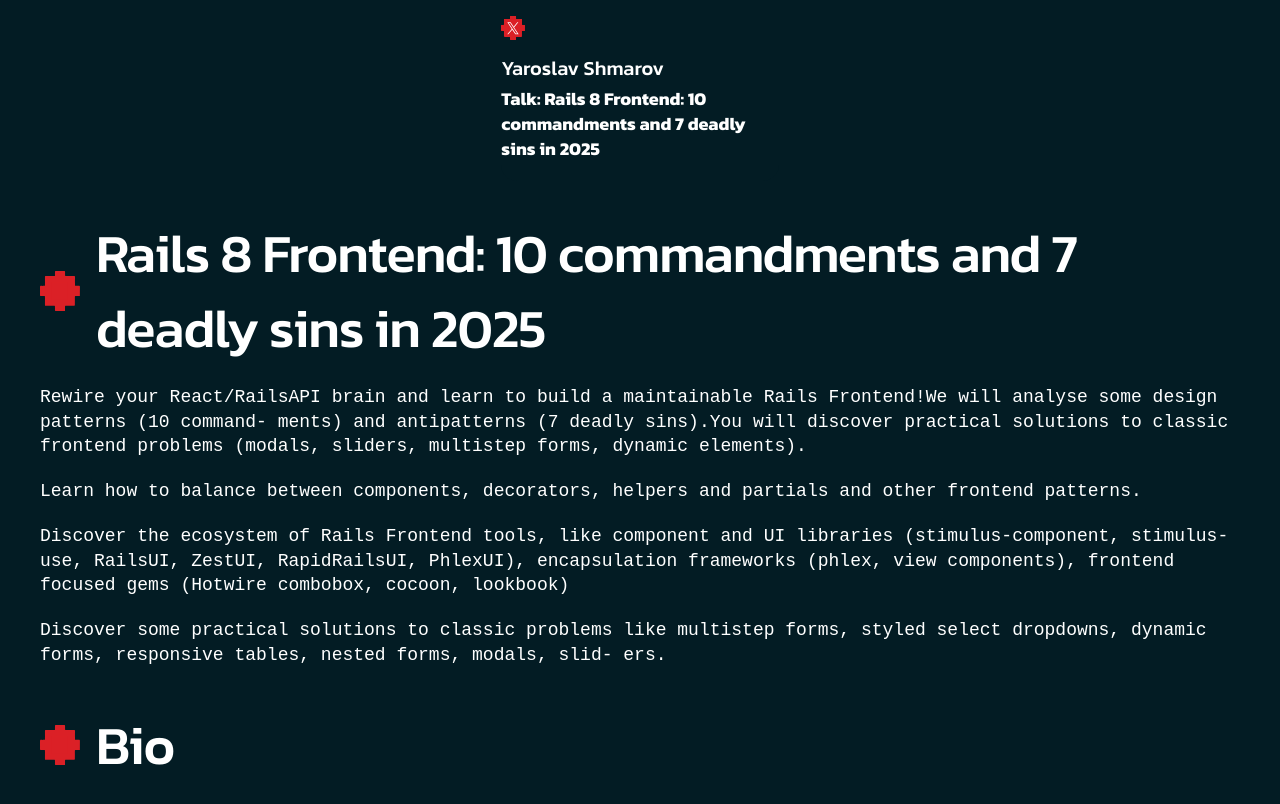
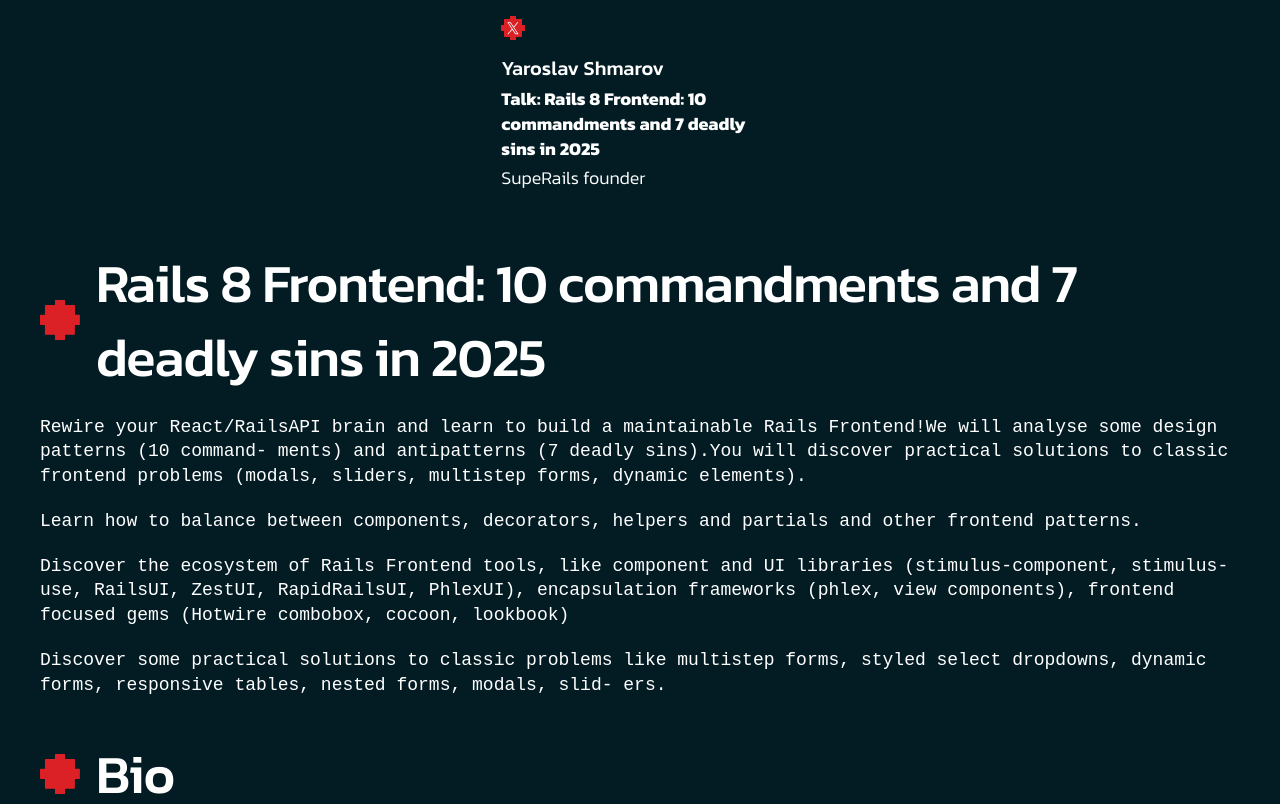
Before and after one commit to euruko/2024.euruko.org, a Jekyll site: the page built from speakers/yaroslav_shmarov.html, in a window 1280 px wide and 900 px high, scrolled down 401 px, cut to the strip 96-900 px from the top of the window. Built offline with Jekyll 4.4.1, drawn with Linux system fonts in a browser that asks for light colours; comment, search, counter and statistics services are not loaded.

Commit message:
yaroslav title

```diff
--- a/all_speakers.html
+++ b/all_speakers.html
@@ -668,6 +668,7 @@
               </ul>
               <h4 class="card__name">Yaroslav Shmarov</h4>
               <p class="card__note text--bold">Talk: Rails 8 Frontend: 10 commandments and 7 deadly sins in 2025</p>
+              <p class="card__note">SupeRails founder</p>
             </div>
           </div>
         </div>
--- a/speakers/yaroslav_shmarov.html
+++ b/speakers/yaroslav_shmarov.html
@@ -21,6 +21,7 @@
               </ul>
               <h4 class="card__name">Yaroslav Shmarov</h4>
               <p class="card__note text--bold">Talk: Rails 8 Frontend: 10 commandments and 7 deadly sins in 2025</p>
+              <p class="card__note">SupeRails founder</p>
             </div>
           </div>
         </div>
```
